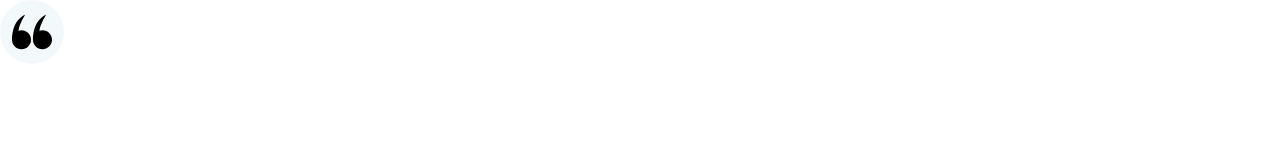
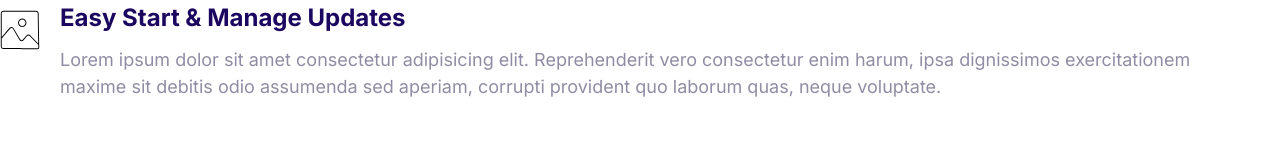
Before and after one commit to alexcammeraat/First-website-build, a plain HTML site: page index.html in a window 1280 px wide. Drawn offline with Linux system fonts and the light colour scheme.

Commit message:
Media Component

```diff
--- a/CSS/stylesheet.css
+++ b/CSS/stylesheet.css
@@ -366,3 +366,21 @@ display: flex; /* used to make search button go to otherside of input field box*
     }
 
 }
+
+/* Media */
+
+.media {
+    display: flex; /*used to Make header and Text go beside the image*/
+}
+
+.media__title{
+    margin-top: 0;
+}
+
+.media__body{
+    margin: 0 2rem;
+}
+
+.media__image{
+    margin-top: 1rem;
+}
--- a/index.html
+++ b/index.html
@@ -12,10 +12,19 @@
     <link rel="stylesheet" href="CSS/stylesheet.css">
 </head>
 <body>
-  <span class="icon-container">
-    <svg class="icon">
-      <use xlink:href="images/sprite.svg#quotes"></use>
-    </svg>
-  </span>
+<div class="media">
+
+  <div class="media__image">
+      <svg class="icon icon--primary">
+        <use xlink:href="images/sprite.svg#snap"></use>
+      </svg>
+  </div>
+
+
+  <div class="media__body">
+    <h3 class="media__title"> Easy Start & Manage Updates</h3>
+    <p class="Media__Text">Lorem ipsum dolor sit amet consectetur adipisicing elit. Reprehenderit vero consectetur enim harum, ipsa dignissimos exercitationem maxime sit debitis odio assumenda sed aperiam, corrupti provident quo laborum quas, neque voluptate.</p>
+  </div>
+</div>
 </body>
 </html>
```
